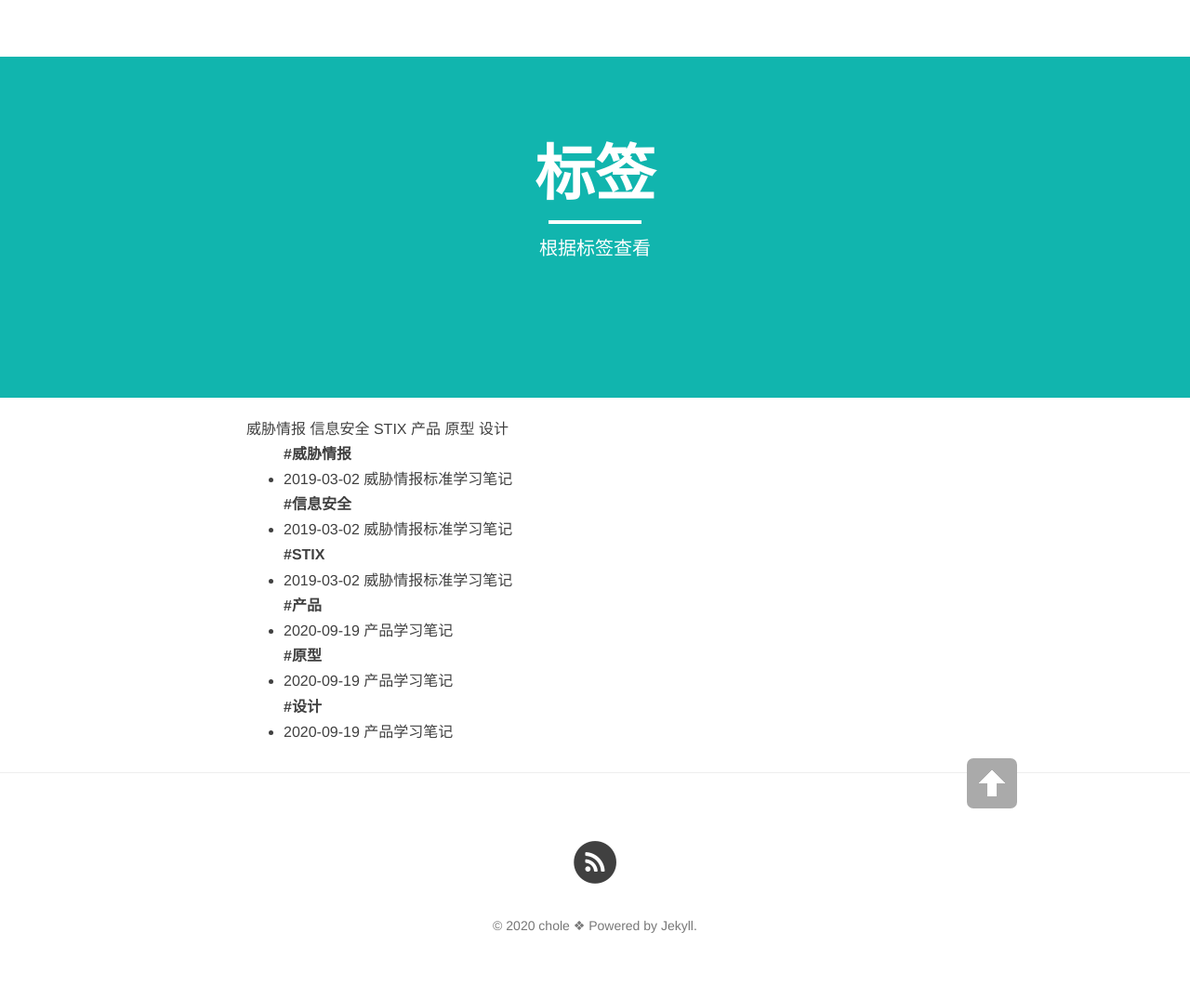
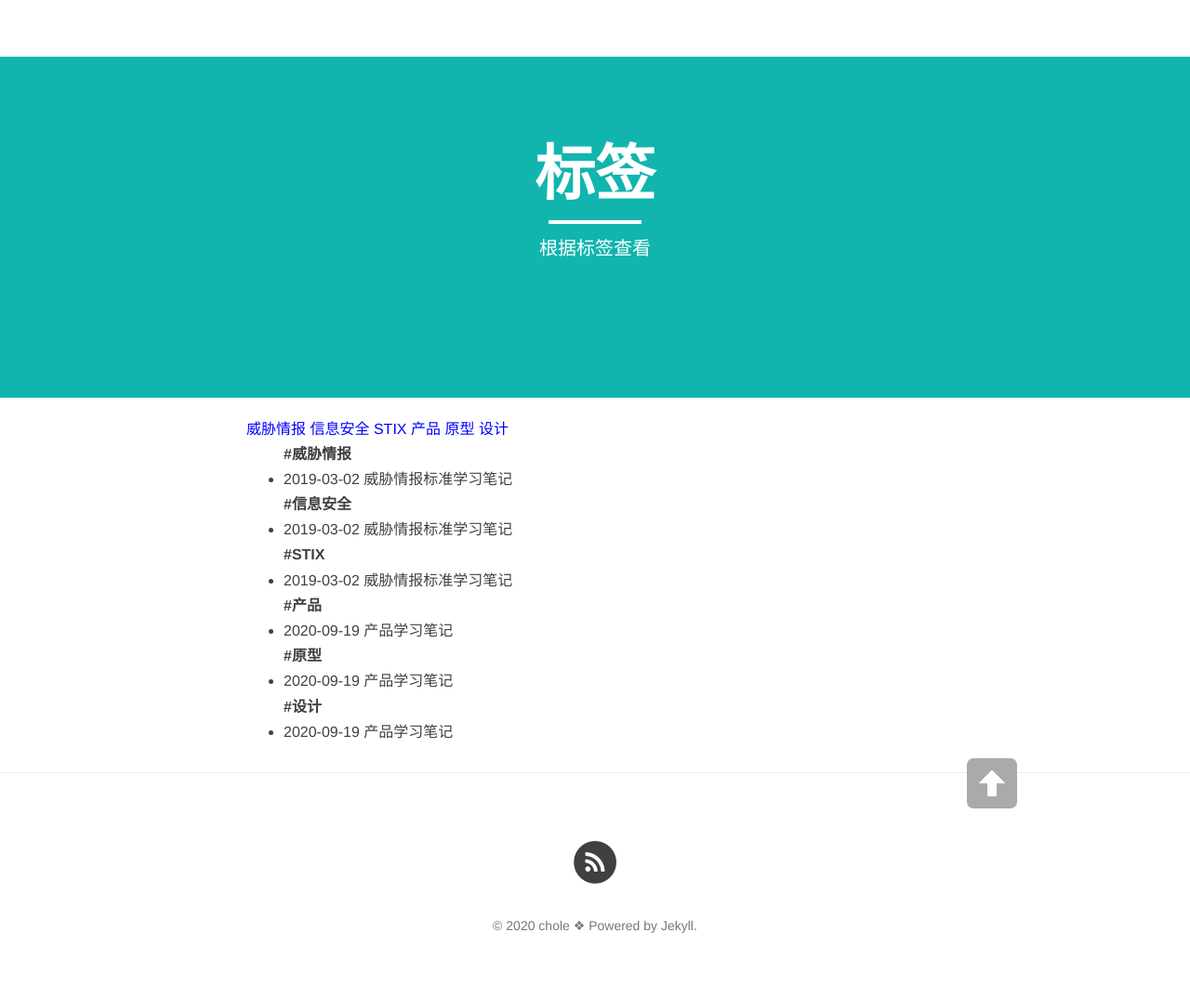
Before and after one commit to lullabypan/lullabypan.github.io, a Jekyll site: the page built from tags.md, in a window 1280 px wide. Shown: the whole page at 93% size. Built offline with Jekyll 4.4.1, drawn with Linux system fonts in a browser that asks for light colours; nearby versions of some CDN libraries; library files that are not in the unit come from our copies.

Commit message:
Update tags.md

```diff
--- a/tags.md
+++ b/tags.md
@@ -8,7 +8,7 @@
 
 <div id='tag_cloud'>
 {% for tag in site.tags %}
- <a style="font-color:blue" href="#{{ tag[0] }}" title="{{ tag[0] }}" rel="{{ tag[1].size }}">{{ tag[0] }}</a>
+ <a style="color:blue" href="#{{ tag[0] }}" title="{{ tag[0] }}" rel="{{ tag[1].size }}">{{ tag[0] }}</a>
 {% endfor %}
 </div>
 
```
